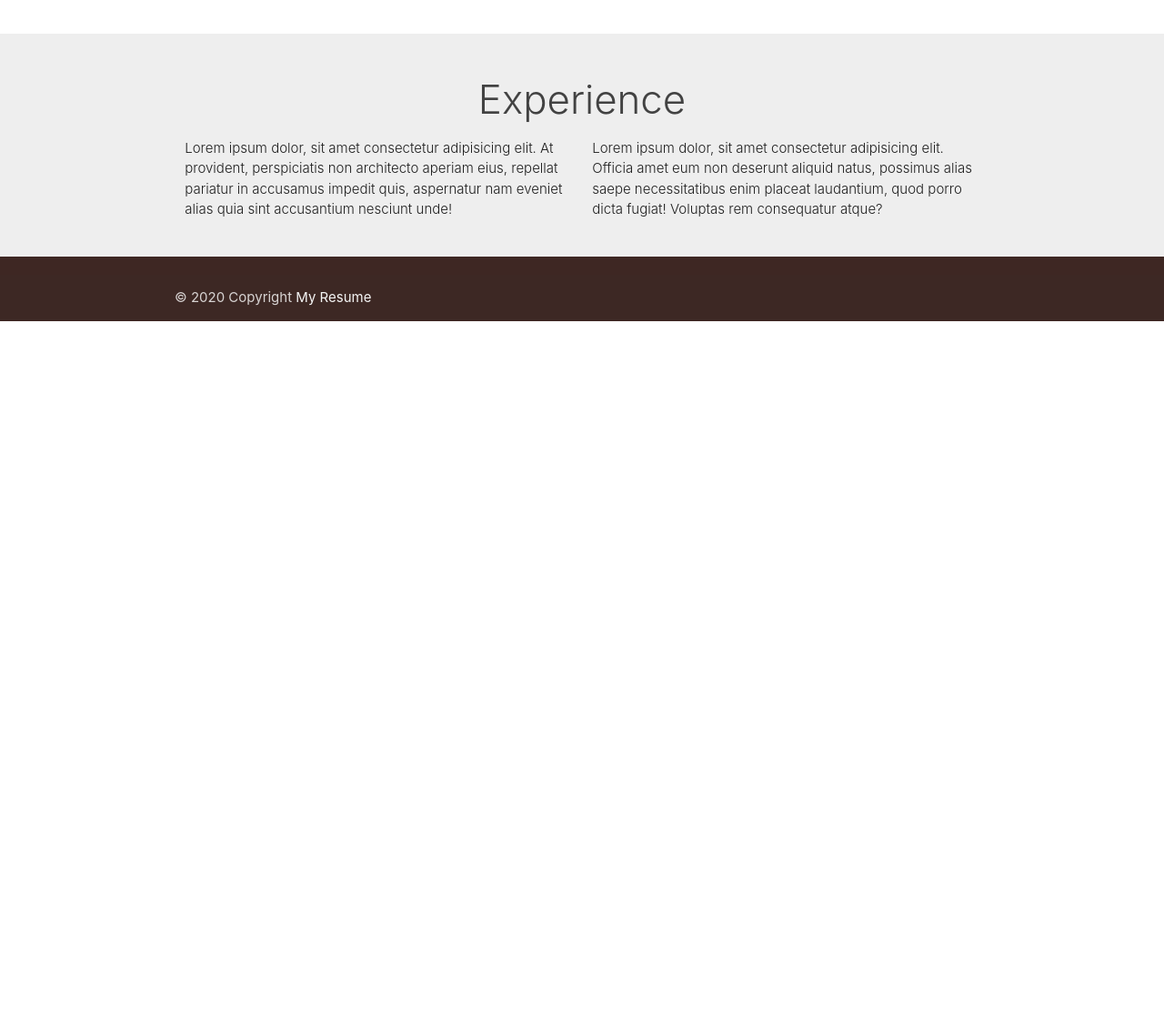
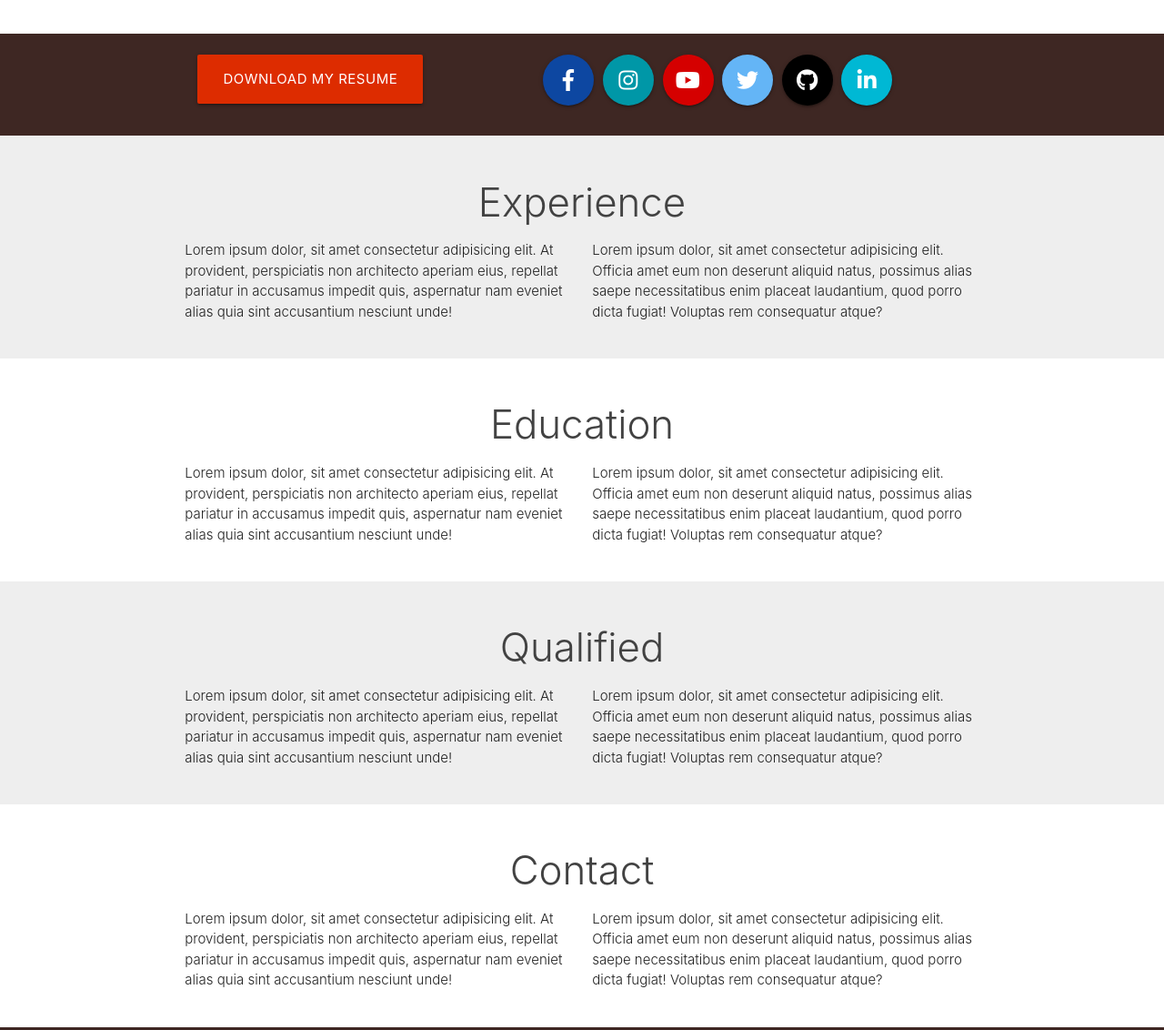
Before and after one commit to putuokky/putuokky.github.io, a plain HTML site: page index.html in a window 1280 px wide. Shown: the part 832-1964 px from the top of the page at 91% size. Before the commit the page ends 1185 px from the top, so only its background shows below. Drawn offline with Linux system fonts and the light colour scheme.

Commit message:
menambah sosmed dan button download resume

```diff
--- a/index.html
+++ b/index.html
@@ -10,6 +10,9 @@
 
   <!-- my CSS -->
   <link rel="stylesheet" href="css/style.css">
+
+  <!-- Font Awesome -->
+  <link rel="stylesheet" href="https://use.fontawesome.com/releases/v5.7.1/css/all.css">
 
   <!--Let browser know website is optimized for mobile-->
   <meta name="viewport" content="width=device-width, initial-scale=1.0">
@@ -93,10 +96,94 @@
     </div>
   </section>
 
+  <!-- parallax -->
+  <div id="parallax" class="parallax-container scrollspy brown darken-4">
+    <div class="container">
+      <div class="row">
+        <div class="col m4 s12">
+          <h4 class="white-text center">
+            <a href="#" target="_blank" class="waves-effect waves-light btn-large deep-orange accent-4">Download My
+              Resume</a>
+          </h4>
+        </div>
+        <div class="col m8 s12 center">
+          <h4 class="light white-text">
+            <a href="" title="Facebook" class="btn-floating btn-large waves-effect waves-light blue darken-4"><i
+                class="fab fa-facebook-f"></i></a>
+            <a href="" title="Instagram" class="btn-floating btn-large waves-effect waves-light cyan darken-2"><i
+                class="fab fa-instagram"></i></a>
+            <a href="" title="Youtube" class="btn-floating btn-large waves-effect waves-light red accent-4"><i
+                class="fab fa-youtube"></i></a>
+            <a href="" title="Twitter" class="btn-floating btn-large waves-effect waves-light blue lighten-2"><i
+                class="fab fa-twitter"></i></a>
+            <a href="" title="Github" class="btn-floating btn-large waves-effect waves-light black"><i
+                class="fab fa-github"></i></a>
+            <a href="" title="Linkedin" class="btn-floating btn-large waves-effect waves-light cyan accent-4"><i
+                class="fab fa-linkedin-in"></i></a>
+          </h4>
+        </div>
+      </div>
+    </div>
+  </div>
+
   <section id="experience" class="experience scrollspy grey lighten-3">
     <div class="container">
       <div class="row">
         <h3 class="center light grey-text text-darken-3">Experience</h3>
+        <div class="col m6 light left">
+          Lorem ipsum dolor, sit amet consectetur adipisicing elit. At provident, perspiciatis non architecto aperiam
+          eius, repellat pariatur in accusamus impedit quis, aspernatur nam eveniet alias quia sint accusantium nesciunt
+          unde!
+        </div>
+        <div class="col m6 light right">
+          Lorem ipsum dolor, sit amet consectetur adipisicing elit. Officia amet eum non deserunt aliquid natus,
+          possimus alias saepe necessitatibus enim placeat laudantium, quod porro dicta fugiat! Voluptas rem consequatur
+          atque?
+        </div>
+      </div>
+    </div>
+  </section>
+
+  <section id="education" class="education scrollspy">
+    <div class="container">
+      <div class="row">
+        <h3 class="center light grey-text text-darken-3">Education</h3>
+        <div class="col m6 light left">
+          Lorem ipsum dolor, sit amet consectetur adipisicing elit. At provident, perspiciatis non architecto aperiam
+          eius, repellat pariatur in accusamus impedit quis, aspernatur nam eveniet alias quia sint accusantium nesciunt
+          unde!
+        </div>
+        <div class="col m6 light right">
+          Lorem ipsum dolor, sit amet consectetur adipisicing elit. Officia amet eum non deserunt aliquid natus,
+          possimus alias saepe necessitatibus enim placeat laudantium, quod porro dicta fugiat! Voluptas rem consequatur
+          atque?
+        </div>
+      </div>
+    </div>
+  </section>
+
+  <section id="qualified" class="qualified scrollspy grey lighten-3">
+    <div class="container">
+      <div class="row">
+        <h3 class="center light grey-text text-darken-3">Qualified</h3>
+        <div class="col m6 light left">
+          Lorem ipsum dolor, sit amet consectetur adipisicing elit. At provident, perspiciatis non architecto aperiam
+          eius, repellat pariatur in accusamus impedit quis, aspernatur nam eveniet alias quia sint accusantium nesciunt
+          unde!
+        </div>
+        <div class="col m6 light right">
+          Lorem ipsum dolor, sit amet consectetur adipisicing elit. Officia amet eum non deserunt aliquid natus,
+          possimus alias saepe necessitatibus enim placeat laudantium, quod porro dicta fugiat! Voluptas rem consequatur
+          atque?
+        </div>
+      </div>
+    </div>
+  </section>
+
+  <section id="contact" class="contact scrollspy">
+    <div class="container">
+      <div class="row">
+        <h3 class="center light grey-text text-darken-3">Contact</h3>
         <div class="col m6 light left">
           Lorem ipsum dolor, sit amet consectetur adipisicing elit. At provident, perspiciatis non architecto aperiam
           eius, repellat pariatur in accusamus impedit quis, aspernatur nam eveniet alias quia sint accusantium nesciunt
@@ -131,7 +218,7 @@
     </div> -->
     <div class="footer-copyright">
       <div class="container">
-        © 2020 Copyright <a href="#home" class="grey-text text-lighten-4">My Resume</a>
+        © 2020 Copyright <a href="#home" class="grey-text text-lighten-4">Resume</a>
         <!-- <a class="grey-text text-lighten-4 right" href="#!">More Links</a> -->
       </div>
     </div>
```
